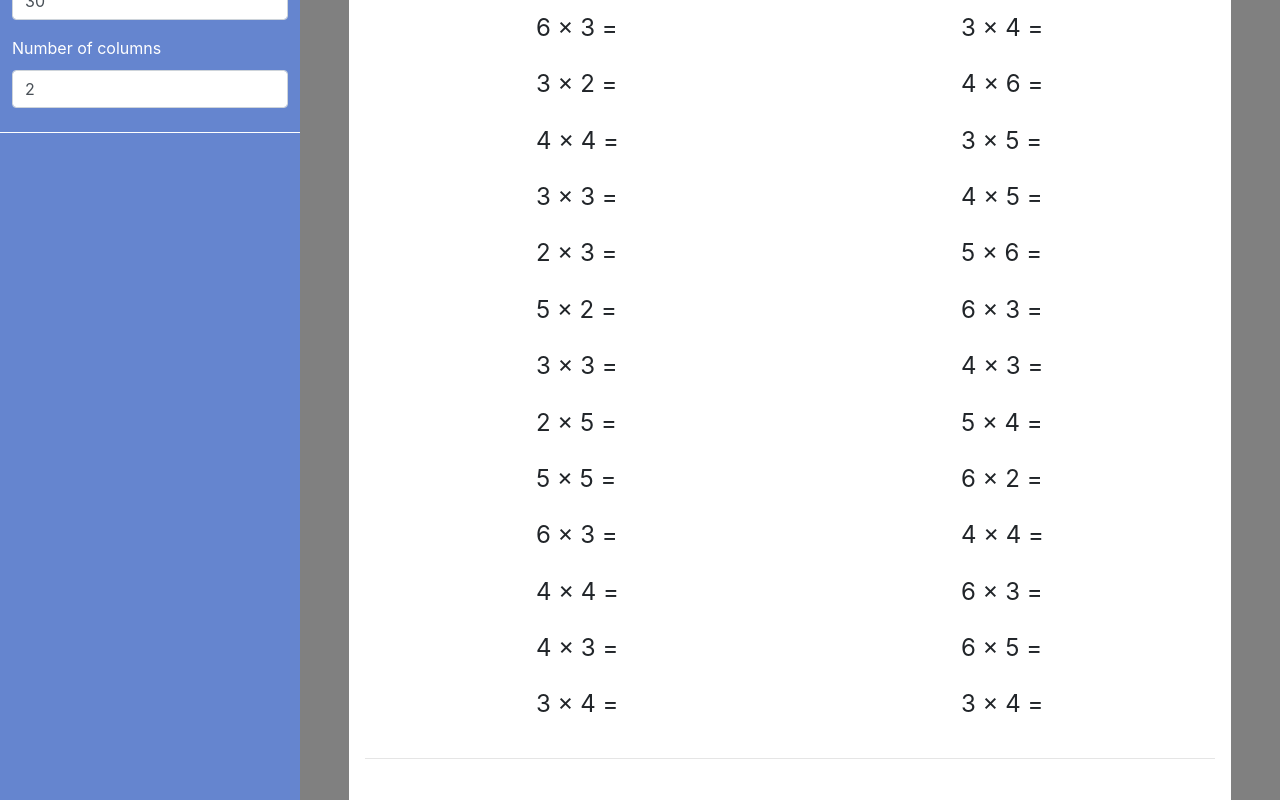
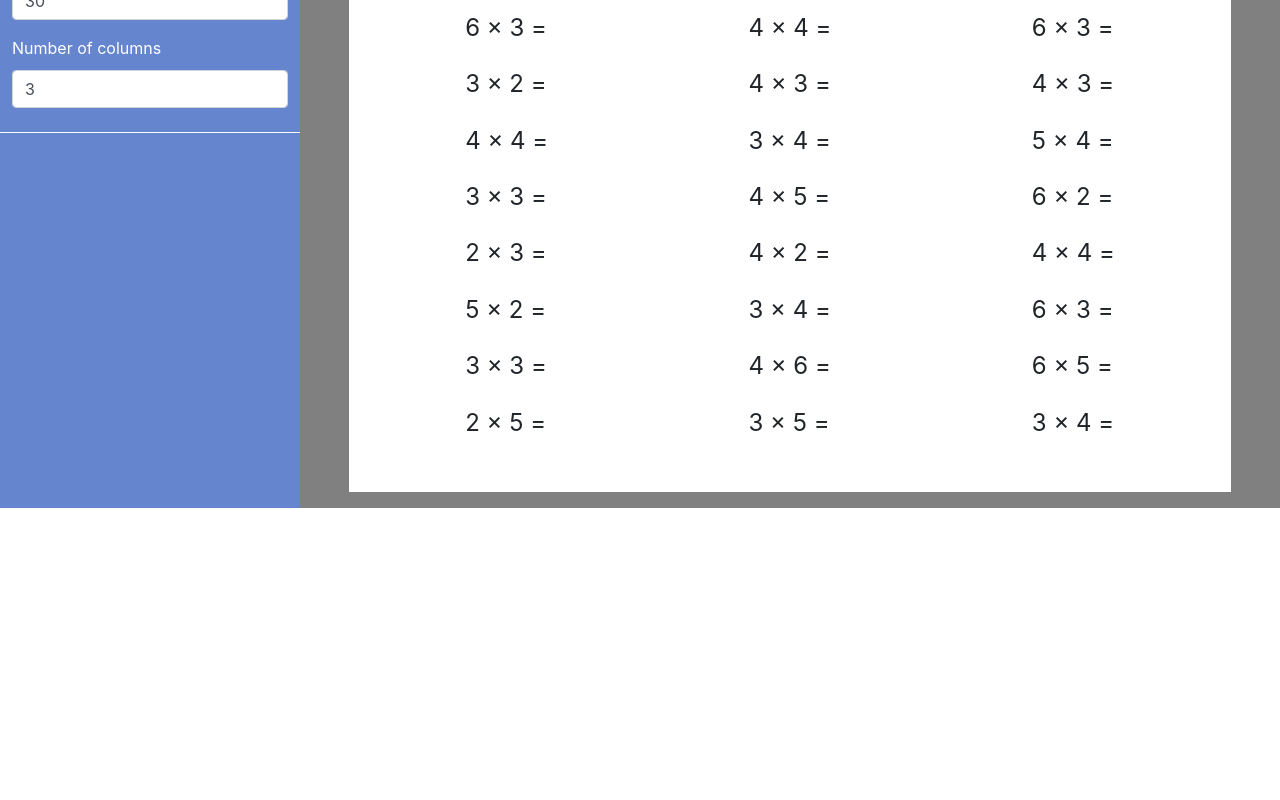
Before and after one commit to yitung-huang/web-app-maths-homework, a React (Create React App) app: page / in a window 1280 px wide. Shown: the part 220-1020 px from the top of the page. After the commit the page ends 800 px from the top, so only its background shows below. Built offline with nearby package versions, Linux system fonts and the light colour scheme.

Commit message:
Move question generation into QuestionControl

```diff
--- a/src/components/Display.js
+++ b/src/components/Display.js
@@ -1,132 +1,18 @@
 import React from 'react';
-
-let MIN = 2;
-let MAX = 6;
-
-let NUM_EXTENSIONS = 10;
-
-let EXTENSION_MIN = 7;
-let EXTENSION_MAX = 9;
-
-function randInt(min, max){
-  let range = max - min;
-  return min + Math.round( Math.random() * range );
-}
-
-function getNumElements( array2D ){
-  let numElements = 0;
-  for (let i = 0; i < array2D.length; i++){
-    for (let j = 0; j < array2D[i].length; j++){
-      numElements++;
-    }
-  }
-  return numElements;
-}
-
-function getLayout( NUM_COLUMNS, NUM_QUESTIONS ){
-  let NUM_FULL_ROWS = Math.floor(NUM_QUESTIONS / NUM_COLUMNS);
-  let LAST_ROW = NUM_QUESTIONS % NUM_COLUMNS;
-  let NUM_ROWS = (LAST_ROW == 0)? NUM_FULL_ROWS : NUM_FULL_ROWS + 1;
-
-  return {
-    NUM_FULL_ROWS: NUM_FULL_ROWS,
-    NUM_ROWS: NUM_ROWS,
-    LAST_ROW: LAST_ROW
-  };
-}
-
-function generateMultiplication( min, max ){
-  return randInt( min, max ) + " × " + randInt( min, max ) + " = ";
-}
-
-function generateQuestions( NUM_COLUMNS, NUM_QUESTIONS ){
-  let questions = [];
-
-  let LAYOUT = getLayout( NUM_COLUMNS, NUM_QUESTIONS);
-  let NUM_ROWS = LAYOUT.NUM_ROWS;
-  let LAST_ROW = LAYOUT.LAST_ROW;
-
-  for (let i = 0; i < NUM_COLUMNS; i++){
-    questions.push([]);
-
-    let NUM_THIS_COLUMN = (i < LAST_ROW || LAST_ROW == 0)? NUM_ROWS : NUM_ROWS - 1;
-    for (let j = 0; j < NUM_THIS_COLUMN; j++){
-      questions[i].push( generateMultiplication( MIN, MAX ) );
-    }
-  }
-
-  return questions;
-}
-
-function generateExtensions( NUM_COLUMNS, NUM_QUESTIONS ){
-  let questions = [];
-
-  let LAYOUT = getLayout( NUM_COLUMNS, NUM_QUESTIONS);
-  let NUM_ROWS = LAYOUT.NUM_ROWS;
-  let LAST_ROW = LAYOUT.LAST_ROW;
-
-  for (let i = 0; i < NUM_COLUMNS; i++){
-    questions.push([]);
-
-    let NUM_THIS_COLUMN = (i < LAST_ROW || LAST_ROW == 0)? NUM_ROWS : NUM_ROWS - 1;
-    for (let j = 0; j < NUM_THIS_COLUMN; j++){
-      questions[i].push( generateMultiplication( MIN, EXTENSION_MAX ) );
-    }
-  }
-
-  return questions;
-}
-
-
 
 export default class Display extends React.Component {
   constructor(props){
     super(props);
-
-    this.state = {
-      questions: generateQuestions( this.props.document.columns, this.props.document.numQuestions),
-      extensions: generateExtensions( this.props.document.columns, NUM_EXTENSIONS )
-    };
-
-    this.prepareQuestions = this.prepareQuestions.bind(this);
-  }
-
-  componentDidUpdate(){
-    let NUM_QUESTIONS = getNumElements( this.state.questions );
-    if ( this.state.questions.length != this.props.document.columns || NUM_QUESTIONS != this.props.document.numQuestions ){
-      this.prepareQuestions();
-    }
-  }
-
-  prepareQuestions(){
-    this.setState({
-      questions: generateQuestions( this.props.document.columns, this.props.document.numQuestions),
-      extensions: generateExtensions( this.props.document.columns, NUM_EXTENSIONS )
-    });
   }
 
   render() {
+    if (this.props.document.questions){
       return (
         <section className="section__display">
           <div className="page">
             <h1 className="page__title">{ this.props.document.title }</h1>
             <div className="page__section">
-            { this.state.questions.map(( question_array ) => {
-              return (
-                <div className="page__column">
-                {
-                  question_array.map((question_str) => {
-                    return <p>{question_str}</p>;
-                  })
-                }
-                </div>
-              );
-            })}
-          </div>
-          <hr />
-
-          <div className="page__section">
-          { this.state.extensions.map(( question_array ) => {
+              { this.props.document.questions.map(( question_array ) => {
                 return (
                   <div className="page__column">
                   {
@@ -141,5 +27,9 @@ export default class Display extends React.Component {
           </div>
         </section>
       );
+    } else {
+      return null;
+    }
+
   }
 }
--- a/src/components/DocumentControl.js
+++ b/src/components/DocumentControl.js
@@ -2,16 +2,6 @@ import React from 'react';
 import QuestionsControl from './QuestionsControl.js';
 
 import Util from './Util.js';
-
-let NUM_COLUMNS = 2;
-let NUM_QUESTIONS = 30;
-
-let VALIDATION = {
-  "num-questions":
-    { "BLANK": true, "NAN": true, "FLOAT": true, "BOUND_INCLUSIVE": {min: 2, max: 30} },
-  "num-columns":
-    { "BLANK": true, "NAN": true, "FLOAT": true, "BOUND_INCLUSIVE": {min: 2, max: 4} }
-};
 
 export default class DocumentControl extends React.Component {
   constructor(props){
@@ -20,15 +10,13 @@ export default class DocumentControl extends React.Component {
     this.state = {
       document: {
         title: "Multiplication",
-        columns: NUM_COLUMNS,
-        numQuestions: NUM_QUESTIONS
+        questions: []
       }
     };
 
     this.getDocument = this.getDocument.bind(this);
     this.updateTitle = this.updateTitle.bind(this);
-    this.updateNumQuestions = this.updateNumQuestions.bind(this);
-    this.updateNumColumns = this.updateNumColumns.bind(this);
+    this.updateQuestions = this.updateQuestions.bind(this);
   }
 
   getDocument() {
@@ -41,20 +29,10 @@ export default class DocumentControl extends React.Component {
     this.setState({ document: newDocument }, () => { this.props.updateDocument(newDocument); });
   }
 
-  updateNumQuestions( num_questions ){
-    if ( !Util.validateInput( num_questions, VALIDATION["num-questions"] ) ){
-      let newDocument = Util.cloneObject( this.state.document );
-      newDocument.numQuestions = num_questions;
-      this.setState({ document: newDocument }, () => { this.props.updateDocument(newDocument); });
-    }
-  }
-
-  updateNumColumns( num_columns ){
-    if ( !Util.validateInput( num_columns, VALIDATION["num-columns"] ) ){
-      let newDocument = Util.cloneObject( this.state.document );
-      newDocument.columns = num_columns;
-      this.setState({ document: newDocument }, () => { this.props.updateDocument(newDocument); });
-    }
+  updateQuestions( questions ){
+    let newDocument = Util.cloneObject( this.state.document );
+    newDocument.questions = questions;
+    this.setState({ document: newDocument }, () => { this.props.updateDocument(newDocument); });
   }
 
   componentDidMount(){
@@ -69,10 +47,9 @@ export default class DocumentControl extends React.Component {
         </section>
         <section className="sidebar__section">
           <h3 className="sidebar__section__title">Page layout</h3>
-          <QuestionsControl document={this.props.document}
+          <QuestionsControl document={this.state.document}
                             updateTitle={ this.updateTitle }
-                            updateNumQuestions={ this.updateNumQuestions }
-                            updateNumColumns={ this.updateNumColumns }/>
+                            updateQuestions={ this.updateQuestions }/>
         </section>
       </div>
     );
--- a/src/components/QuestionsControl.js
+++ b/src/components/QuestionsControl.js
@@ -1,13 +1,111 @@
 import React from 'react';
 import Form from 'react-bootstrap/Form';
+import Overlay from 'react-bootstrap/Overlay';
+import Tooltip from 'react-bootstrap/Tooltip';
+import Util from './Util.js';
+
+let VALIDATION = {
+  "num-questions":
+    { "BLANK": true, "NAN": true, "FLOAT": true, "BOUND_INCLUSIVE": {min: 2, max: 30} },
+  "num-columns":
+    { "BLANK": true, "NAN": true, "FLOAT": true, "BOUND_INCLUSIVE": {min: 2, max: 4} }
+};
+
+
+let MIN = 2;
+let MAX = 6;
+
+let NUM_EXTENSIONS = 10;
+
+let EXTENSION_MIN = 7;
+let EXTENSION_MAX = 9;
+
+function randInt(min, max){
+  let range = max - min;
+  return min + Math.round( Math.random() * range );
+}
+
+function getNumElements( array2D ){
+  let numElements = 0;
+  for (let i = 0; i < array2D.length; i++){
+    for (let j = 0; j < array2D[i].length; j++){
+      numElements++;
+    }
+  }
+  return numElements;
+}
+
+function getLayout( NUM_COLUMNS, NUM_QUESTIONS ){
+  let NUM_FULL_ROWS = Math.floor(NUM_QUESTIONS / NUM_COLUMNS);
+  let LAST_ROW = NUM_QUESTIONS % NUM_COLUMNS;
+  let NUM_ROWS = (LAST_ROW == 0)? NUM_FULL_ROWS : NUM_FULL_ROWS + 1;
+
+  return {
+    NUM_FULL_ROWS: NUM_FULL_ROWS,
+    NUM_ROWS: NUM_ROWS,
+    LAST_ROW: LAST_ROW
+  };
+}
+
+function generateMultiplication( min, max ){
+  return randInt( min, max ) + " × " + randInt( min, max ) + " = ";
+}
+
+function generateQuestions( NUM_COLUMNS, NUM_QUESTIONS ){
+  let questions = [];
+
+  let LAYOUT = getLayout( NUM_COLUMNS, NUM_QUESTIONS);
+  let NUM_ROWS = LAYOUT.NUM_ROWS;
+  let LAST_ROW = LAYOUT.LAST_ROW;
+
+  for (let i = 0; i < NUM_COLUMNS; i++){
+    questions.push([]);
+
+    let NUM_THIS_COLUMN = (i < LAST_ROW || LAST_ROW == 0)? NUM_ROWS : NUM_ROWS - 1;
+    for (let j = 0; j < NUM_THIS_COLUMN; j++){
+      questions[i].push( generateMultiplication( MIN, MAX ) );
+    }
+  }
+
+  return questions;
+}
+
+function generateExtensions( NUM_COLUMNS, NUM_QUESTIONS ){
+  let questions = [];
+
+  let LAYOUT = getLayout( NUM_COLUMNS, NUM_QUESTIONS);
+  let NUM_ROWS = LAYOUT.NUM_ROWS;
+  let LAST_ROW = LAYOUT.LAST_ROW;
+
+  for (let i = 0; i < NUM_COLUMNS; i++){
+    questions.push([]);
+
+    let NUM_THIS_COLUMN = (i < LAST_ROW || LAST_ROW == 0)? NUM_ROWS : NUM_ROWS - 1;
+    for (let j = 0; j < NUM_THIS_COLUMN; j++){
+      questions[i].push( generateMultiplication( MIN, EXTENSION_MAX ) );
+    }
+  }
+
+  return questions;
+}
+
+const NUM_COLUMNS = 3;
+const NUM_QUESTIONS = 30;
 
 export default class QuestionsControl extends React.Component {
   constructor(props){
     super(props);
 
+    this.state = {
+      columns: NUM_COLUMNS,
+      numQuestions: NUM_QUESTIONS,
+      questions: []
+    };
+
     this.updateTitle = this.updateTitle.bind(this);
     this.updateNumQuestions = this.updateNumQuestions.bind(this);
     this.updateNumColumns = this.updateNumColumns.bind(this);
+    this.updateQuestions = this.updateQuestions.bind(this);
   }
 
   updateTitle( event ){
@@ -15,11 +113,28 @@ export default class QuestionsControl extends React.Component {
   }
 
   updateNumQuestions( event ){
-    this.props.updateNumQuestions( event.target.value );
+    let num_questions = event.target.value;
+    if ( !Util.validateInput( num_questions, VALIDATION["num-questions"] ) ){
+      this.setState({ numQuestions: num_questions }, this.updateQuestions);
+    }
   }
 
   updateNumColumns( event ){
-    this.props.updateNumColumns( event.target.value );
+    let num_columns = event.target.value;
+    if ( !Util.validateInput( num_columns, VALIDATION["num-columns"] ) ){
+      this.setState({ columns: num_columns }, this.updateQuestions);
+    }
+  }
+
+  updateQuestions(){
+    let questions = generateQuestions( this.state.columns, this.state.numQuestions );
+
+    this.props.updateQuestions( questions );
+    this.setState({questions: questions});
+  }
+
+  componentDidMount(){
+    this.updateQuestions();
   }
 
   render() {
@@ -39,7 +154,7 @@ export default class QuestionsControl extends React.Component {
           <Form.Control name="num-questions"
                         type="text"
                         placeholder="Enter number of questions"
-                        defaultValue={ this.props.document.numQuestions }
+                        defaultValue={ this.state.numQuestions }
                         onChange={ this.updateNumQuestions } />
         </Form.Group>
 
@@ -48,7 +163,7 @@ export default class QuestionsControl extends React.Component {
           <Form.Control name="num-columns"
                         type="text"
                         placeholder="Enter number of columns"
-                        defaultValue={ this.props.document.columns }
+                        defaultValue={ this.state.columns }
                         onChange={ this.updateNumColumns } />
         </Form.Group>
       </div>
```
Lines whose indentation alone changed are shown as unchanged.
